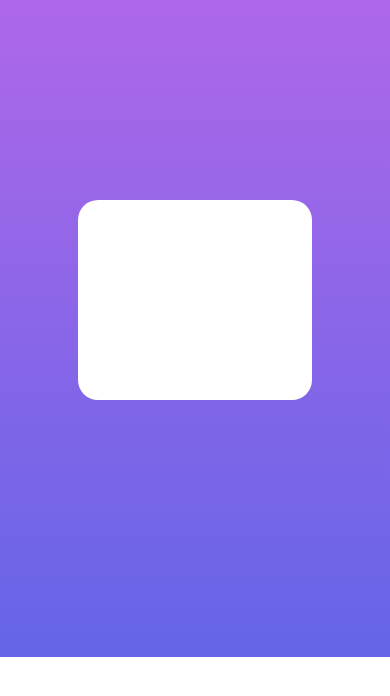
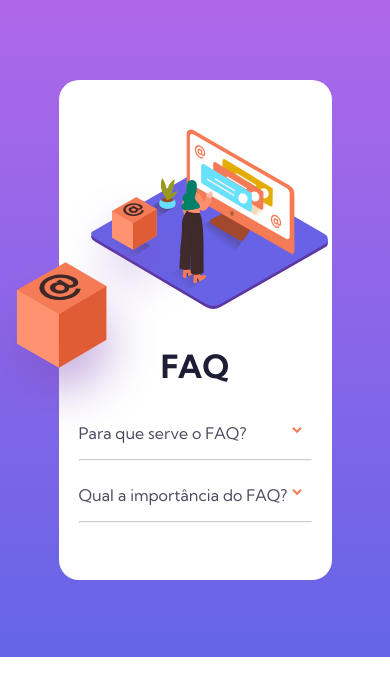
Before and after one commit to AstronautoLunar/desafio-faq-cartao-acordeao, a plain HTML site: page index.html in a window 390 px wide. Drawn offline with Linux system fonts and the light colour scheme.

Commit message:
Tornando o site responsivo

```diff
--- a/index.html
+++ b/index.html
@@ -5,12 +5,33 @@
         <meta name="Viewport" content="width=device-width, initial-scale=1.0"/>
         <title>FAQ cartão acordeão</title>
         <link href="style/style.css" rel="stylesheet"/>
+        <link rel="preconnect" href="https://fonts.gstatic.com">
+        <link href="https://fonts.googleapis.com/css2?family=Kumbh+Sans&display=swap" rel="stylesheet">
+        <link rel="preconnect" href="https://fonts.gstatic.com">
+        <link href="https://fonts.googleapis.com/css2?family=Kumbh+Sans:wght@400;700&display=swap" rel="stylesheet">
     </head>
     <body>
         <main>
             <div id="faq">
-
+                <img src="images/illustration-box-desktop.svg" alt="box">
+                <img src="images/illustration-woman-online-mobile.svg" alt="illustration-mobile"/>
+                <div id="questions">
+                    <h1>FAQ</h1>
+                    <div class="question">
+                        <p class="text-question color">Para que serve o FAQ?</p>
+                        <img src="images/icon-arrow-down.svg" alt="icon" id="icon1">
+                        <p class="answer">Responder à duvidas da galera</p>
+                        <hr>
+                    </div>
+                    <div class="question">
+                        <p class="text-question color">Qual a importância do FAQ?</p>
+                        <img src="images/icon-arrow-down.svg" alt="icon" id="icon2">
+                        <p class="answer">Retirar as dúvidas para contribuir com a comunidade</p>
+                        <hr>
+                    </div>
+                </div>
             </div>
         </main>
+        <script src="script/script.js"></script>
     </body>
 </html>
--- /dev/null
+++ b/script/script.js
@@ -0,0 +1,42 @@
+const answer1 = window.document.getElementsByClassName('answer')[0];
+const answer2 = window.document.getElementsByClassName('answer')[1];
+
+const textQuestion1 = window.document.getElementsByClassName('text-question')[0];
+const textQuestion2 = window.document.getElementsByClassName('text-question')[1];
+
+const iconArrow1 = window.document.getElementById('icon1');
+const iconArrow2 = window.document.getElementById('icon2');
+
+const answerApplyStylePattern = function (question, icon, answer, value) {
+    switch(value) {
+        case "none":
+            answer.style.display = 'none';
+            question.style.fontWeight = '400';
+            icon.style.transform = 'rotate(0deg)'
+            break;
+        case "block":
+            answer.style.display = 'block';
+            question.style.fontWeight = '700';
+            icon.style.transform = 'rotate(180deg)'
+            break;
+        default:
+            return "invalid value";
+    }
+}
+
+answerApplyStylePattern(textQuestion1, iconArrow1,answer1, "none");
+answerApplyStylePattern(textQuestion2, iconArrow2, answer2, "none");
+
+
+const answerApplyStyle = function (textQuestion, iconArrow, answer) {
+    textQuestion.addEventListener('click', () => {
+        if((answer.style.display == "none") == true) {
+            answerApplyStylePattern(textQuestion,iconArrow, answer, "block");
+        } else {
+            answerApplyStylePattern(textQuestion, iconArrow, answer, "none");
+        }
+    })
+}
+
+answerApplyStyle(textQuestion1, iconArrow1, answer1);
+answerApplyStyle(textQuestion2, iconArrow2, answer2);
--- a/style/style.css
+++ b/style/style.css
@@ -7,15 +7,116 @@ main {
     width: 100%;
     height: 657px;
     background-image: linear-gradient(hsl(273, 75%, 66%), hsl(240, 73%, 65%));
-    padding-top: 200px;
+    padding-top: 80px;
+}
+
+main, div#faq {
     box-sizing: border-box;
 }
 
 div#faq {
-    width: 60%;
-    height: 200px;
+    width: 70%;
+    height: 500px;
     background-color: white;
     border-radius: 20px;
+    background-image: url(/images/illustration-woman-online-desktop.svg), url(/images/bg-pattern-desktop.svg);
+    background-repeat: no-repeat;
+    background-position: -85px 50px, -575px -300px;
     margin-left: auto;
     margin-right: auto;
+    padding-top: 20px;
 }
+
+img[alt="illustration-mobile"] {
+    display: none;
+}
+
+div#faq, div.question {
+    position: relative;
+}
+
+img[alt="box"] {
+    position: absolute;
+    top: 180px;
+    left: -93px;
+    float: left;
+}
+
+div#questions {
+    width: 40%;
+    display: flex;
+    align-items: flex-start;
+    flex-direction: column;
+    justify-content: center;
+    margin-left: auto;
+    margin-right: 5vmax;
+}
+
+div.question {
+    width: 100%;
+}
+
+p.text-question:hover, img[src*="icon-arrow-down"], p.answer {
+    transition: all 0.2s;
+}
+
+p.text-question:hover {
+    color: hsl(14, 88%, 65%);
+}
+
+h1 {
+    color: hsl(238, 29%, 16%);
+}
+
+h1, p {
+    font-family: "Kumbh Sans";
+}
+
+img[src*="icon-arrow-down"] {
+    float: right;
+    position: absolute;
+    top: 20px;
+    right: 10px;
+}
+
+hr {
+    opacity: 0.5;
+}
+
+.color {
+    color: hsl(237, 12%, 33%);
+
+}
+
+p.answer {
+    color: hsl(240, 6%, 50%);
+}
+
+div.question > p.answer {
+    font-size: 12px;
+    /* font-weight: 400; */
+}
+
+@media screen and (max-width: 1106px) {
+    div#faq {
+        display: flex;
+        flex-direction: column;
+        align-items: center;
+        justify-content: center;
+        padding: 20px;
+        box-sizing: border-box;
+    }
+
+    div#questions {
+        width: 100%;
+        align-items: center;
+    }
+
+    div#faq {
+        background-image: none;
+    }
+
+    img[alt="illustration-mobile"] {
+        display: block;
+    }
+}
```
